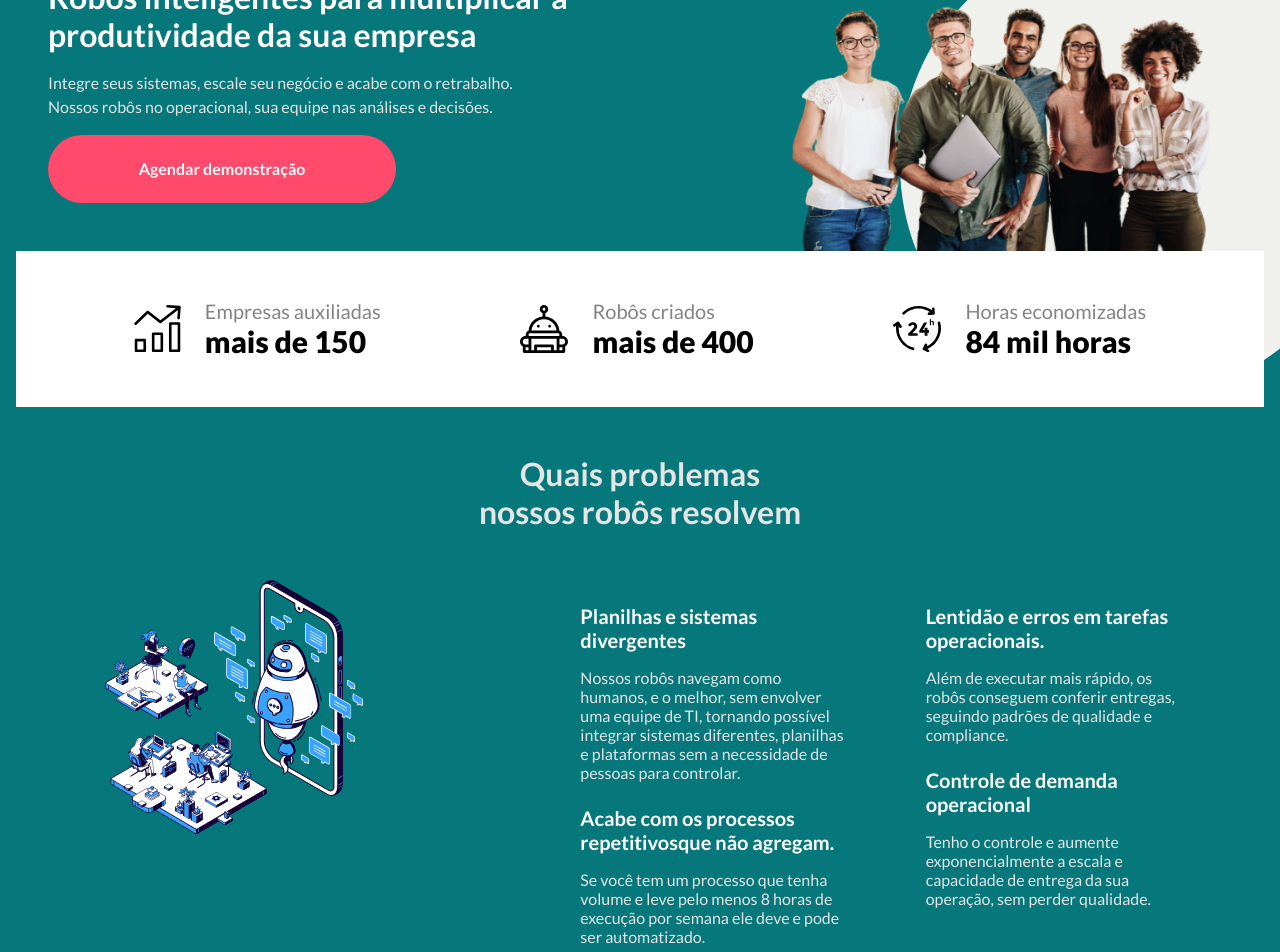
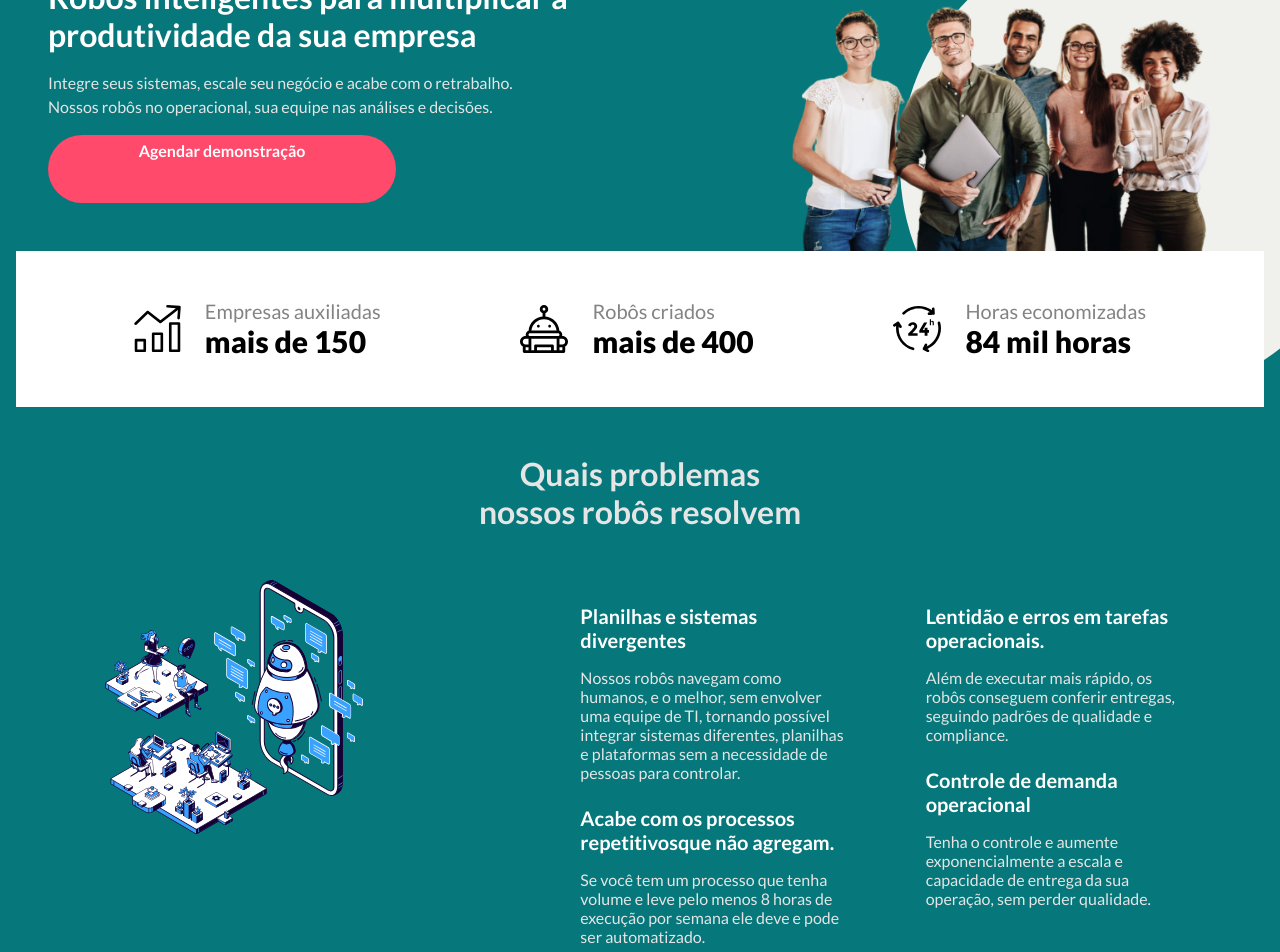
Before and after one commit to luckgoncalves/RPA-Oystr, a React (Create React App) app: page / in a window 1280 px wide. Shown: the part 200-1152 px from the top of the page. Built offline with nearby package versions, Linux system fonts and the light colour scheme.

Commit message:
build bugs pagina

```diff
--- a/src/index.css
+++ b/src/index.css
@@ -136,7 +136,7 @@ ul, li {
   line-height: 19px !important;
   text-align: center !important;
 
-  display: flex !important;
+  display: flex;
   align-items: center;
   justify-content: center;
   transition: all .2s ease-in-out !important;
--- a/src/pages/Rpa/index.jsx
+++ b/src/pages/Rpa/index.jsx
@@ -123,7 +123,7 @@ function Rpa() {
               </div>
               <div className="card-problemas">
                 <h3>Controle de demanda operacional</h3>
-                <p>Tenho o controle e aumente exponencialmente a escala e capacidade de entrega da sua operação, sem perder qualidade.</p>
+                <p>Tenha o controle e aumente exponencialmente a escala e capacidade de entrega da sua operação, sem perder qualidade.</p>
               </div>
               <a target="_blank" without="true" rel="noreferrer" href="https://api.whatsapp.com/send?phone=554191487519&text=Ol%C3%A1%20estava%20no%20site%20e%20gostaria%20de%20agendar%20uma%20demonstra%C3%A7%C3%A3o" className="d-flex d-lg-none button-agenda ml-md-3 mt-5">Agendar demonstração</a>
             </div>
```
Also changed, not shown: 10 other files (tests, documents, lock files or other folders).
